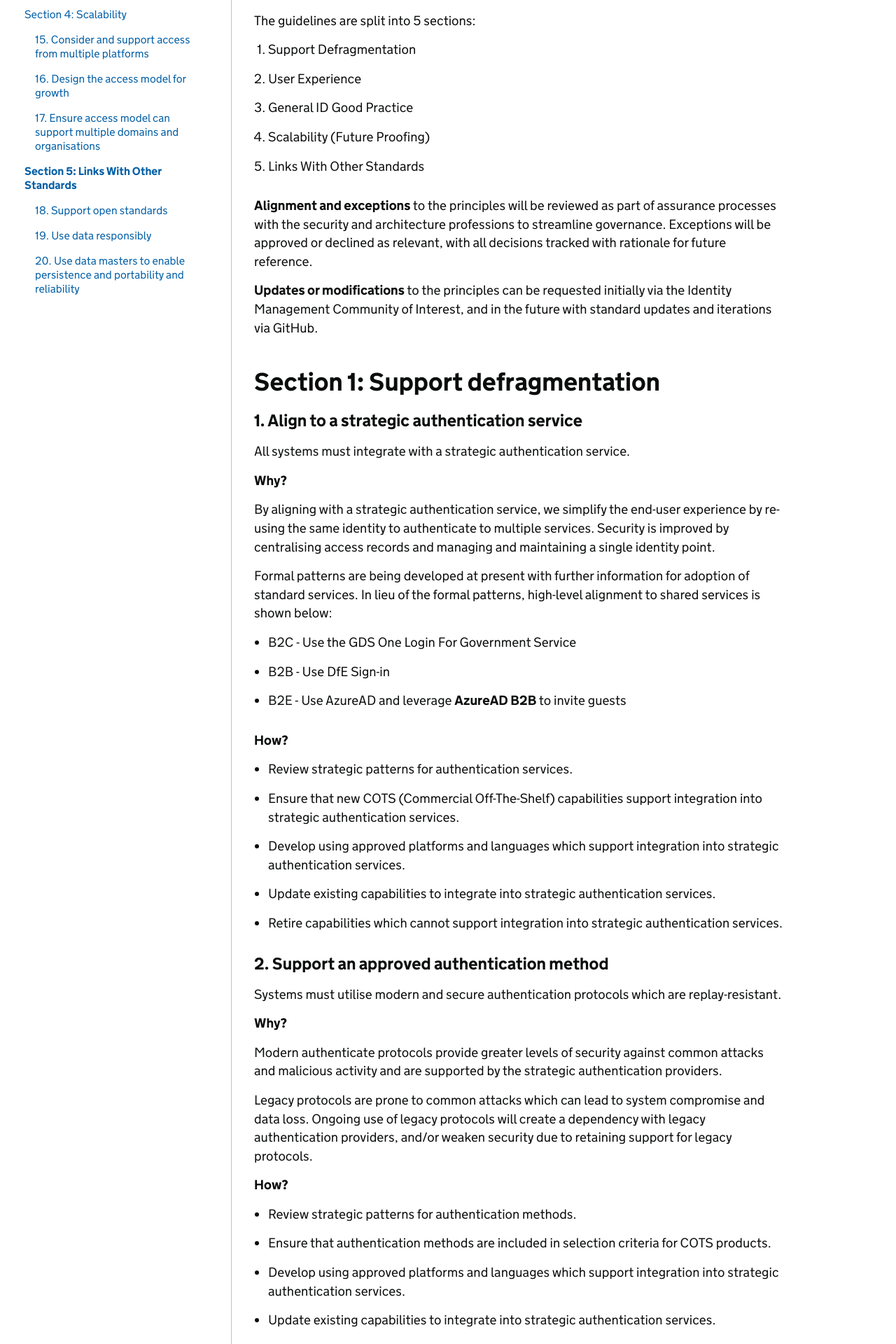
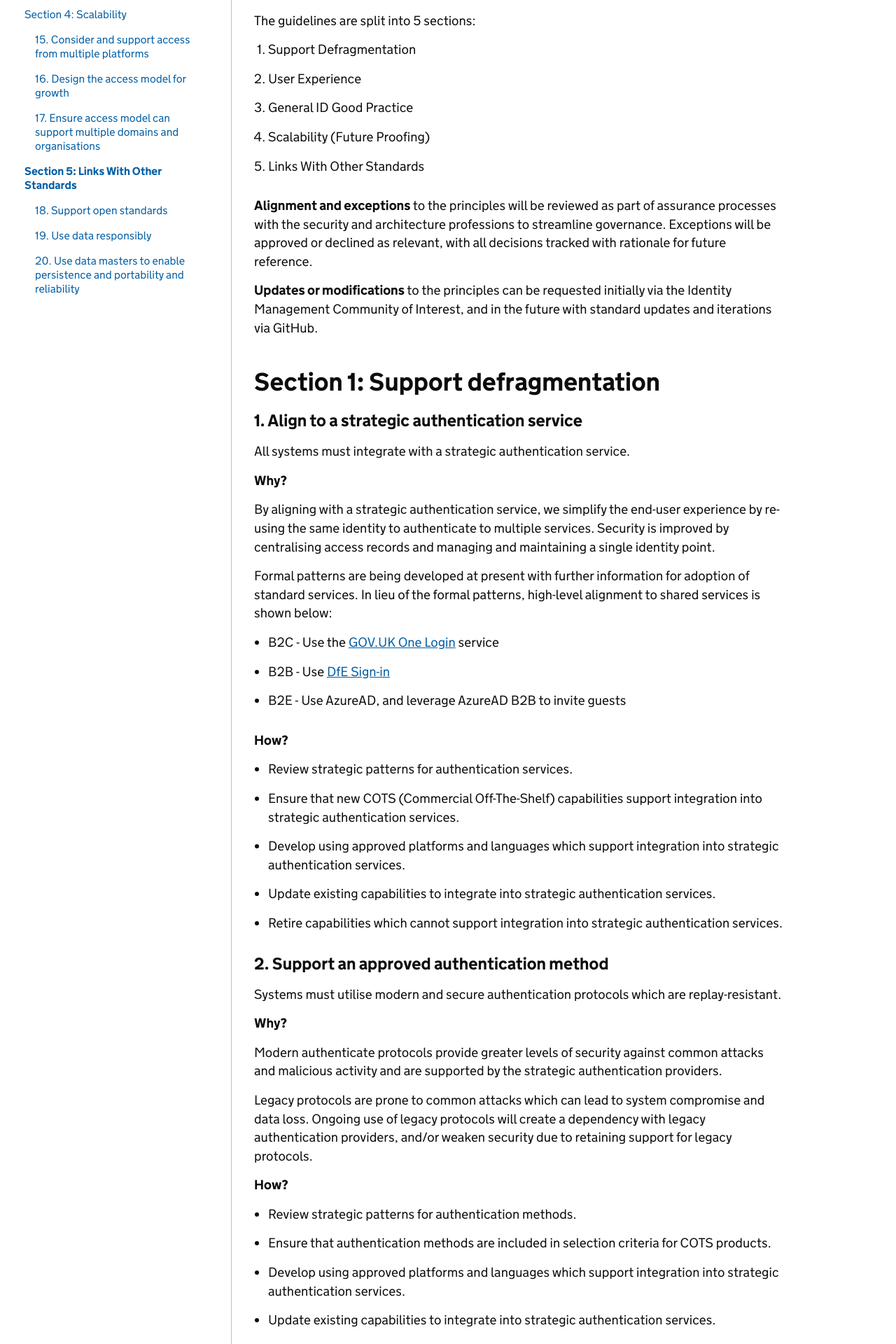
Before and after one commit to DFE-Digital/architecture, a Jekyll site: the page built from principles/identity-principles.md, in a window 1280 px wide. Shown: the part 1047-2967 px from the top of the page at 70% size. Built offline with Jekyll 4.4.1, drawn with Linux system fonts in a browser that asks for light colours; our own code applies the rules of GitHub Pages for plain Markdown files.

Commit message:
Update links on identity page again

```diff
--- a/principles/identity-principles.md
+++ b/principles/identity-principles.md
@@ -54,11 +54,11 @@ By aligning with a strategic authentication service, we simplify the end-user ex
 
 Formal patterns are being developed at present with further information for adoption of standard services. In lieu of the formal patterns, high-level alignment to shared services is shown below:
 
-* B2C - Use the GDS One Login For Government Service
+* B2C - Use the [GOV.UK One Login](https://www.sign-in.service.gov.uk/) service
 
-* B2B - Use DfE Sign-in
+* B2B - Use [DfE Sign-in](https://services.signin.education.gov.uk/)
 
-* B2E - Use AzureAD and leverage **AzureAD B2B** to invite guests
+* B2E - Use AzureAD, and leverage AzureAD B2B to invite guests
 
 **How?**
 
@@ -423,7 +423,7 @@ Open Standards ease integration burden on services, enable us to move at pace fo
 
 **Why?**
 
-* We maintain alignment with the [architecture principles](enterprise-architecture-principles/#10-use-open-standards).
+* We maintain alignment with the [architecture principles](../enterprise-architecture-principles/#10-use-open-standards).
 
 * Open Standards ease integration burden on services.
 
@@ -454,7 +454,7 @@ Data used within identity platforms to identify users must be used appropriately
 
 **How?**
 
-Follow our existing [data principles and guidance](enterprise-data-architecture-principles/#6-data-use-is-ethical).
+Follow our existing [data principles and guidance](../enterprise-data-architecture-principles/#6-data-use-is-ethical).
 
 
 ### 20. Use data masters to enable persistence and portability and reliability
@@ -467,7 +467,7 @@ Utilising master data sources enables consistent and joined-up user experiences
 
 **How?**
 
-* Follow our existing principles for [data mastering and re-use](enterprise-data-architecture-principles/#1-data-is-an-asset).
+* Follow our existing principles for [data mastering and re-use](../enterprise-data-architecture-principles/#1-data-is-an-asset).
 
 * Clearly document the attributes your service holds that future services may use to join up identities.
 
```
